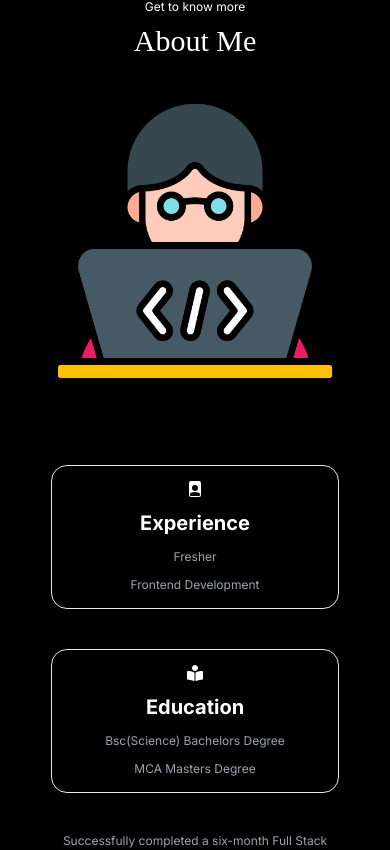
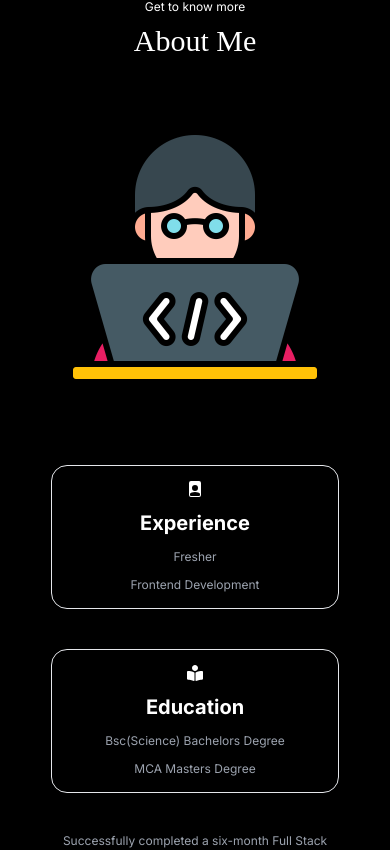
Before and after one commit to aditya1q/Devfolio, a Next.js app: page / in a window 390 px wide. Shown: the part 1259-2109 px from the top of the page. Built offline with nearby package versions, Linux system fonts and the light colour scheme.

Commit message:
Update About.jsx

```diff
--- a/components/About.jsx
+++ b/components/About.jsx
@@ -37,10 +37,10 @@ const About = () => {
         >
           <h1 className='text-xs mt-8'>Get to know more</h1>
           <h1 className='text-3xl font-sans2 shadow-2xl'>About Me</h1>
-          <div className='flex items-center justify-center h-screen mt-16'>
+          <div className='flex items-center justify-center h-screen mt-20 md:mt-16'>
             <div className='flex items-center justify-center gap-20 lg:gap-32 flex-col lg:flex-row'>
               <div className='flex items-center'>
-                <img src="/assests/dev.png" alt="" className='w-72 md:w-96 ml-0 lg:ml-24 lg:w-full' />
+                <img src="/assests/dev.png" alt="" className='w-64 md:w-72 md:w-96 ml-0 lg:ml-24 lg:w-full' />
               </div>
               <div className='flex flex-col justify-center items-center'>
                 <div className='flex items-center justify-center gap-10 md:flex-row flex-col'>
```
